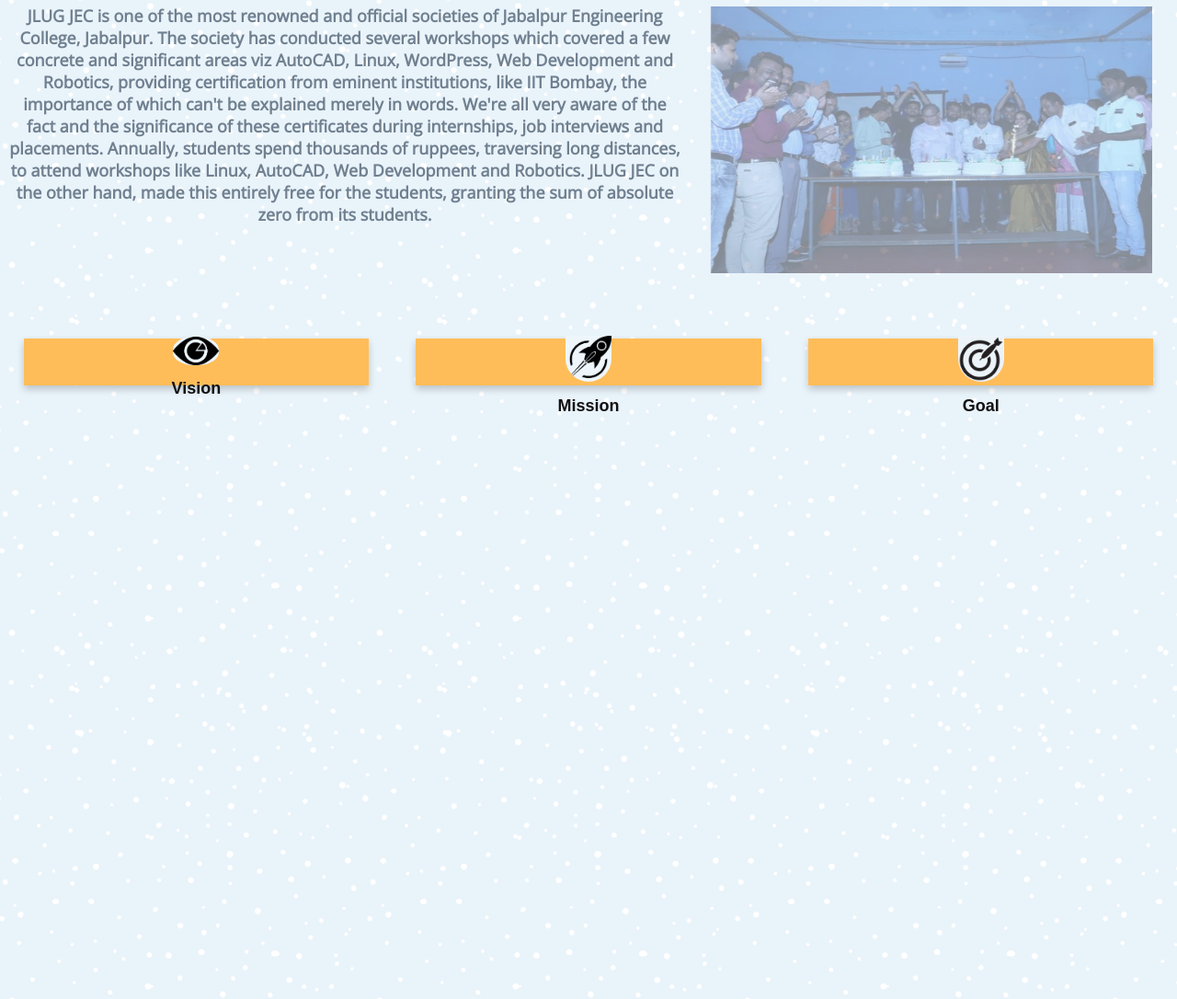
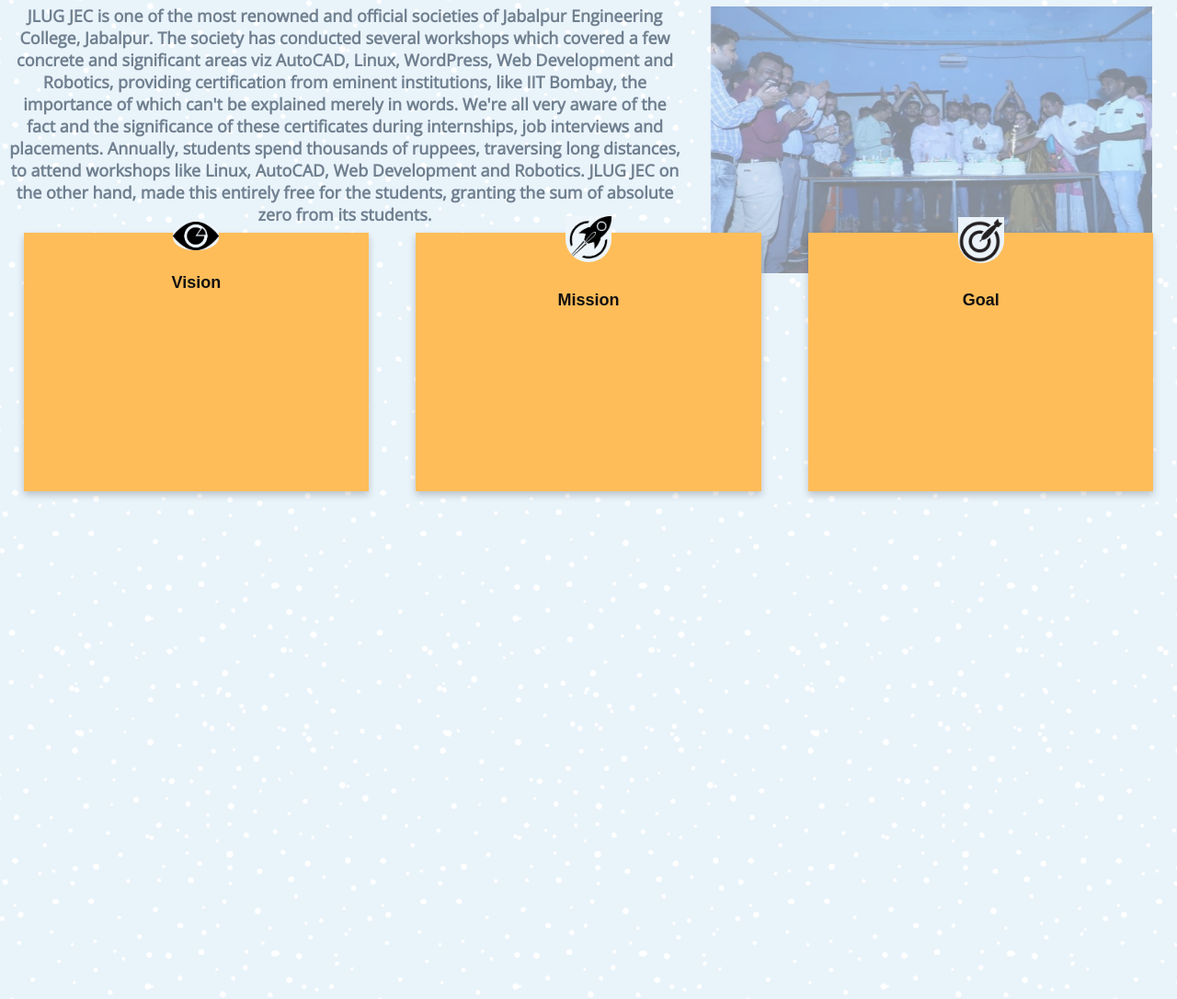
Before and after one commit to Sumedha758/Jlug_Website, a plain HTML site: page index.html in a window 1280 px wide. Shown: the part 1097-2183 px from the top of the page at 92% size. Drawn offline with nearby package versions, Linux system fonts and the light colour scheme; a web font is replaced by a local one.

Commit message:
Update navbar.css

```diff
--- a/css/navbar.css
+++ b/css/navbar.css
@@ -659,15 +659,14 @@ p {
   font-size: large;
 }
 .vision-txt {
-  position: relative;
   font-style: oblique;
 }
 .mission-txt{
-    font-size: 4vw;
+    font-size: x-large;
     font-style: oblique;
 }
 .goal-txt{
-    font-size: 170%;
+    font-size: x-large;
     font-style: oblique;
 }
 
@@ -676,7 +675,7 @@ p {
     margin: 2%;
     background-color: transparent;
     width: 30%;
-  height:100%;
+  height:550%;
     perspective: 1000px;
   }
   .flip-inner {
@@ -716,10 +715,7 @@ p {
   #about{
     height: 300vh;
   }
-  .grid-container{
-  flex:1;}
-#vis_container{
-  flex:2;}
+
   #vis_container {
     flex-direction: column;
   }
```
